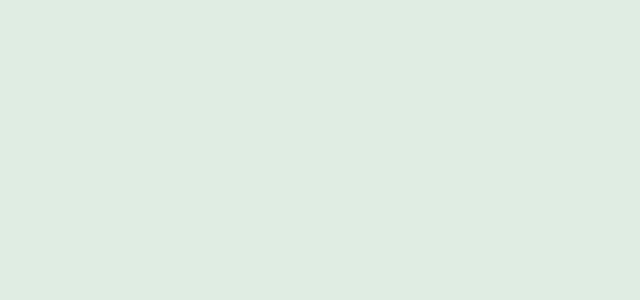
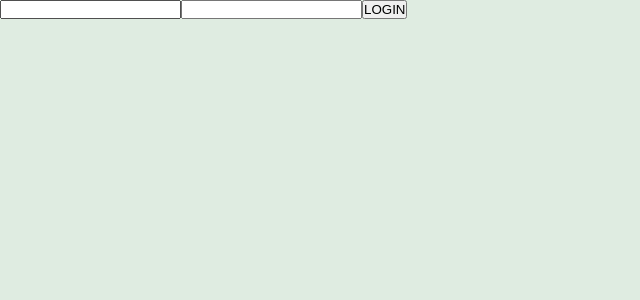
Before and after one commit to Anand4756/todowebapp, a React (Create React App) app in the folder frontend/todo-webapp/: page /login in a window 1280 px wide. Shown: the top 300 px of the page, without its empty margins (0-640 px from the left). Built offline with nearby package versions, Linux system fonts and the light colour scheme.

Commit message:
login page

```diff
--- a/frontend/todo-webapp/src/App.js
+++ b/frontend/todo-webapp/src/App.js
@@ -5,6 +5,7 @@ import {
   Route,
   Link
 } from "react-router-dom";
+import Login from "./components/Login";
 
 
 import Nav from "./components/Nav";
@@ -25,6 +26,7 @@ function App() {
       <Switch>
       <Route path="/" exact component={Todo}></Route>
       <Route path="/register" component={Register}></Route>
+      <Route path="/login" component={Login}></Route>
       </Switch>
     </Router>
     </div>
--- a/frontend/todo-webapp/src/components/Login.jsx
+++ b/frontend/todo-webapp/src/components/Login.jsx
@@ -1,9 +1,11 @@
-import React from 'react'
+import React, {useState} from 'react'
+
 
 const Login = () => {
+    const [email, setemail] = useState("")
     return (
         <div>
-            <input type="email"></input>
+            <input type="email" onChange={(e)=> setemail(e.target.value)}></input>
             <input type="password"></input>
             <button>LOGIN</button>
         </div>
--- a/frontend/todo-webapp/src/components/Register.jsx
+++ b/frontend/todo-webapp/src/components/Register.jsx
@@ -1,4 +1,5 @@
 import React, { useState } from 'react'
+import { Link, useHistory } from "react-router-dom";
 
 const Register = () => {
     const [email, setemail] = useState("");
@@ -9,6 +10,7 @@ const Register = () => {
         e.preventDefault();
         fetch('http://localhost:5000/register',{
             method: 'POST',
+
             headers: {
                 'Content-Type': 'application/json'
 
@@ -18,9 +20,14 @@ const Register = () => {
                   password,
                   name
               })
-        });
+
+        }).then(() => {
+            history.push('/');
+        })
 
     };
+
+    const history = useHistory();
     return (
 
         <div className="register-form">
@@ -36,6 +43,7 @@ const Register = () => {
 
             <button className="registerbtn" type="submit">Register</button>
             </form>
+            <Link to="/login"><button className="registertbn" type="submit">Login</button></Link>
         </div>
     )
 }
```
